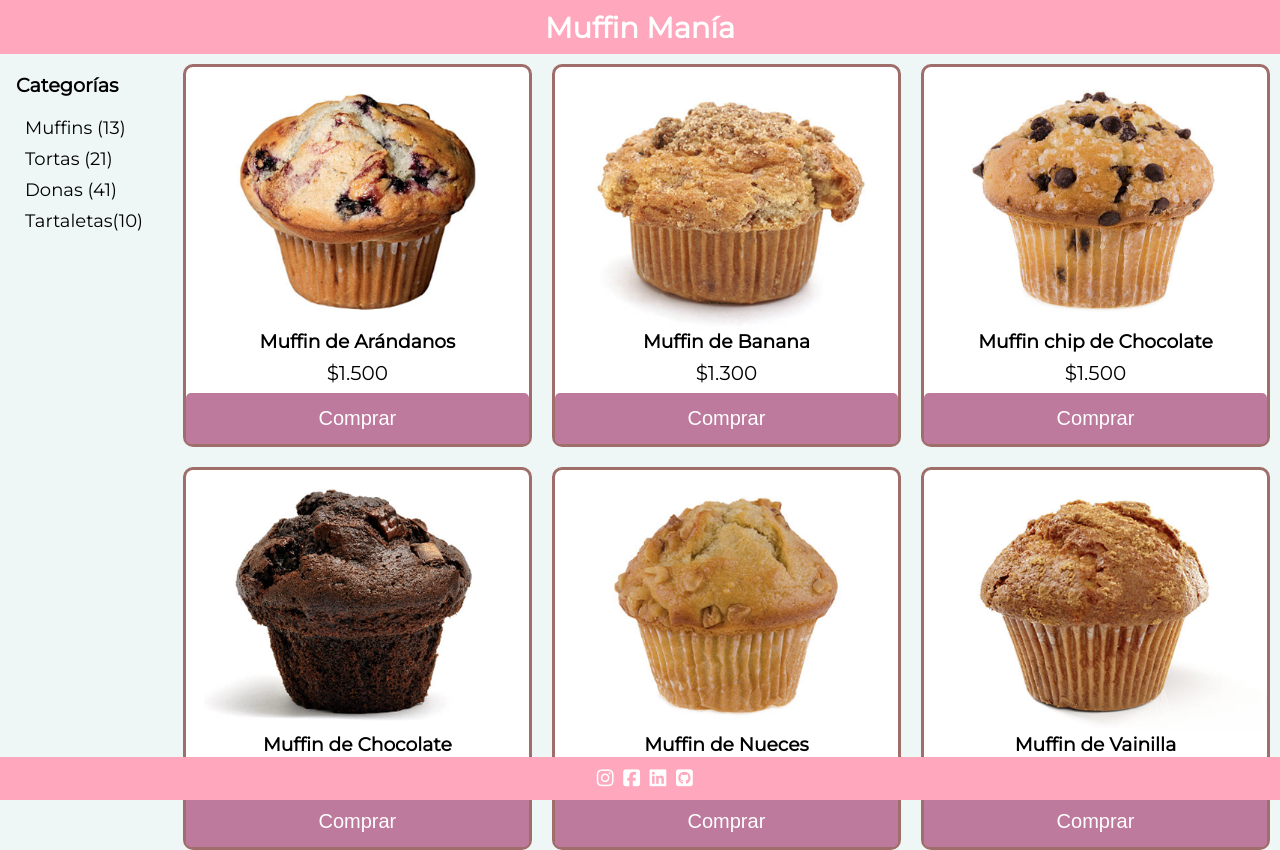
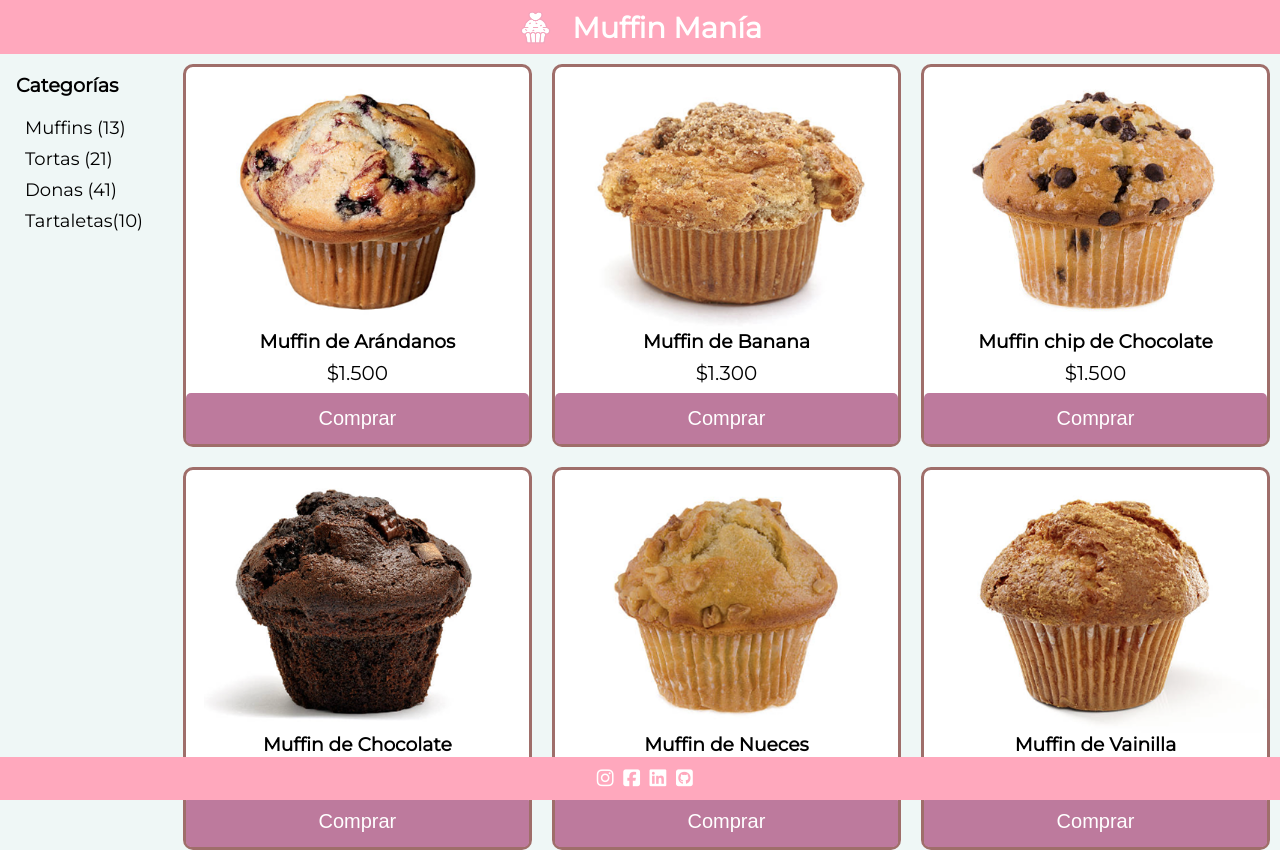
Before and after one commit to DomGP/Modulo02_Desafio_02, a plain HTML site: page index.html in a window 1280 px wide. Drawn offline with Linux system fonts and the light colour scheme.

Commit message:
Agregando icon de muffin

```diff
--- a/assets/css/style.css
+++ b/assets/css/style.css
@@ -6,6 +6,7 @@
 }
 body {
     font-family: "Montserrat";
+    background-color: #eff7f6;
 }
 nav {
     display: flex;
@@ -17,6 +18,11 @@ nav {
     padding-top: 0.5em;
     padding-bottom: 0.5em;
     font-size: larger;
+}
+nav img{
+    width: 35px;
+    height: 35px;
+    padding-right: 1em;
 }
 aside {
     display: flex;
--- a/index.html
+++ b/index.html
@@ -6,11 +6,12 @@
     <title>Muffin Manía</title>
     <link rel="stylesheet" href="assets/css/style.css">
     <script src="https://kit.fontawesome.com/f363d99965.js" crossorigin="anonymous"></script>
-    <link rel="icon" href="assets/imgs/store-solid.svg">
+    <link rel="icon" href="assets/imgs/Muffin.png">
 </head>
 <body>
     <div class="grid-container">
         <nav>
+            <img src="assets/imgs/Muffin.png" alt="">
             <h1>Muffin Manía</h1>
         </nav>
         <aside class="aside-flex">
```
Also changed, not shown: assets/imgs/Muffin.png (added), 1 other file.
